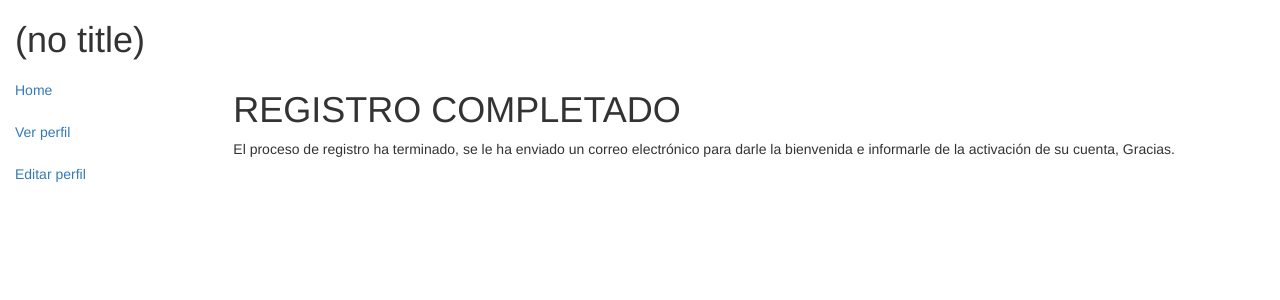
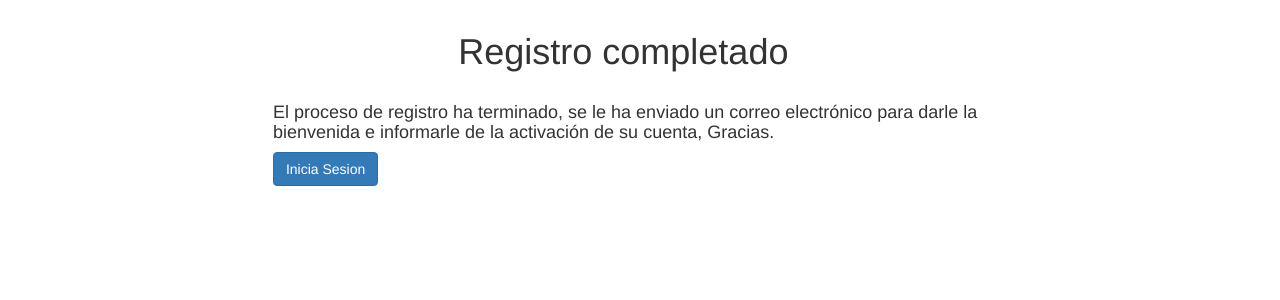
Before and after one commit to giffunis/2015-Pretec, a Django app: template usuarios/templates/registro_completado.html in a window 1280 px wide. Shown: the top 300 px of the page. Run offline with Django 3.2, Linux system fonts and the light colour scheme; tables that the repository leaves empty hold one stand-in row (values such as "Sample post"); the template is opened without the code that fills it: values that come from a table or form of the project are taken from there, most other values are stand-ins (such as "Sample title", 1, 10 or a date in 2020); parts of the project's set-up code (start-up, migrations or seed data) failed here and were passed over; some libraries are stand-ins or nearby versions.

Commit message:
cambio en los templates

```diff
--- a/usuarios/templates/login.html
+++ b/usuarios/templates/login.html
@@ -56,8 +56,8 @@
 					<button type="submit" class="btn btn-primary col-sm-offset-6">Enviar</button>
 				</form>
 			</div>
-      <div>
-           ¿No estás registrado? Registrate <a href="/registro">aquí</a>
+      <div style="padding-top:5%">
+           ¿No estás registrado? Regístrate <a href="/registro">aquí</a>
       </div>
         </div>
     </div>
--- a/usuarios/templates/registro_completado.html
+++ b/usuarios/templates/registro_completado.html
@@ -1,8 +1,66 @@
-{% extends 'base.html' %}
+<!DOCTYPE html>
+{% load bootstrap3 %}
+{# Load CSS and JavaScript #}
+{% bootstrap_css %}
+{% block bootstrap3_content %}
 
-{% block content%}
-<h1>REGISTRO COMPLETADO</h1>
+<html lang="es">
 
-<p> El proceso de registro ha terminado, se le ha enviado un correo electrónico para darle la bienvenida e informarle de la activación de su cuenta, Gracias.</p>
+  <head>
+    <link rel="stylesheet" type="text/css" href="/static/css/estilos.css">
+    <link rel="stylesheet" type="text/css" href="../../static/css/estilos.css">
 
-{% endblock content%}
+    <script src="//ajax.googleapis.com/ajax/libs/jquery/1.11.3/jquery.min.js"></script>
+    <script src="http://ajax.aspnetcdn.com/ajax/jQuery/jquery-1.11.3.min.js"></script>
+    <script src="http://maxcdn.bootstrapcdn.com/bootstrap/3.3.4/js/bootstrap.min.js"></script>
+
+    {% bootstrap_javascript %}
+
+    <link rel="stylesheet" href="http://maxcdn.bootstrapcdn.com/bootstrap/3.3.4/css/bootstrap.min.css">
+    {{ form.media }}
+    <meta charset="utf-8" />
+    <title>{{page_title}}</title>
+  </head>
+
+  <body>
+    <div class="row">
+      <div class="col-sm-12">
+        <div class="container-fluid">
+        <div class="col-md-4 col-md-offset-4">
+          <h1>Registro completado</h1>
+        </div>
+      </div>
+      </div>
+    </div>
+
+
+    <div class="row">
+      <div class="col-sm-10">
+
+        <div class="container-fluid">
+
+			<div class="col-md-offset-3">
+
+				<h4> El proceso de registro ha terminado, se le ha enviado un correo electrónico para darle la bienvenida e informarle de la activación de su cuenta, Gracias.</h4>
+				<a href = "/login"> <button class="btn btn-primary"> Inicia Sesion</button></a>
+
+			</div>
+        </div>
+
+
+      </div>
+    </div>
+
+    <div class="row">
+      <div class="col-sm-12">
+        <div class="footer">
+
+        </div>
+      </div>
+    </div>
+
+  </body>
+
+</html>
+{% bootstrap_javascript %}
+{% endblock %}
```
